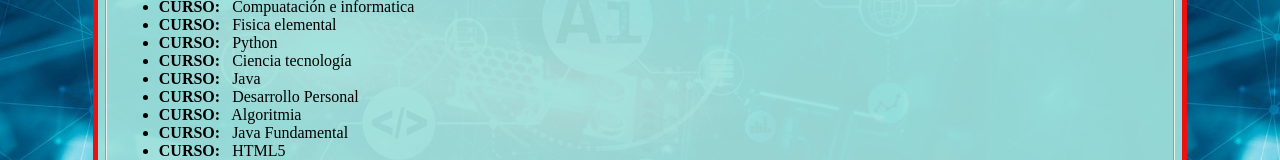
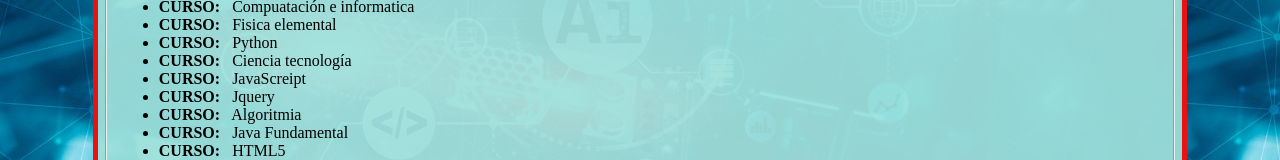
Before and after one commit to MiguelRS-19/Proyecto-Final, a plain HTML site: page Trabajo-Final/CV/cv.html in a window 1280 px wide. Shown: the part 1245-1405 px from the top of the page. Drawn offline with Linux system fonts and the light colour scheme.

Commit message:
agregando archivo

```diff
--- a/Trabajo-Final/CV/cv.html
+++ b/Trabajo-Final/CV/cv.html
@@ -74,8 +74,8 @@
                 <li><b> CURSO: &nbsp;</b> Fisica elemental </li>
                 <li><b> CURSO: &nbsp;</b> Python </li>
                 <li><b> CURSO: &nbsp;</b> Ciencia tecnología </li>
-                <li><b> CURSO: &nbsp;</b> Java <Script></Script> </li>
-                <li><b> CURSO: &nbsp;</b> Desarrollo Personal </li>
+                <li><b> CURSO: &nbsp;</b> JavaScreipt <Script></Script> </li>
+                <li><b> CURSO: &nbsp;</b> Jquery </li>
                 <li><b> CURSO: &nbsp;</b> Algoritmia </li>
                 <li><b> CURSO: &nbsp;</b> Java Fundamental </li>
                 <li><b> CURSO: &nbsp;</b> HTML5</li>
```
Also changed, not shown: Trabajo-Final/diseño-web.html (+0 -1 lines).
